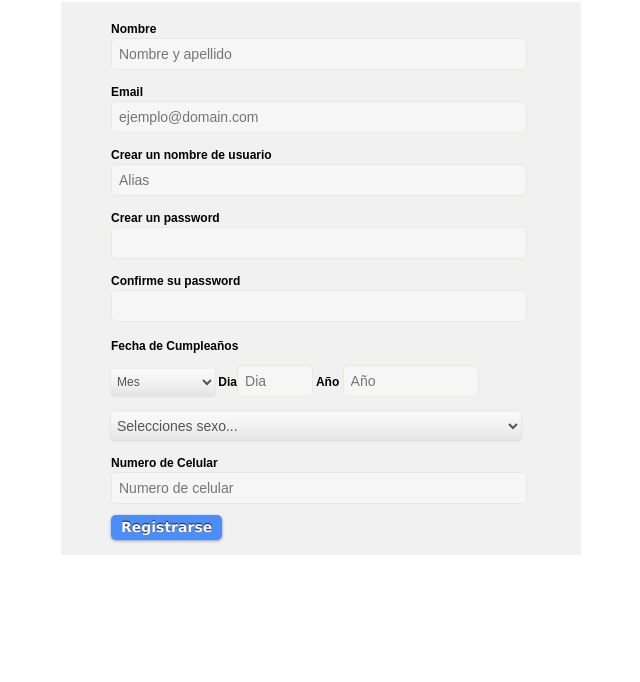
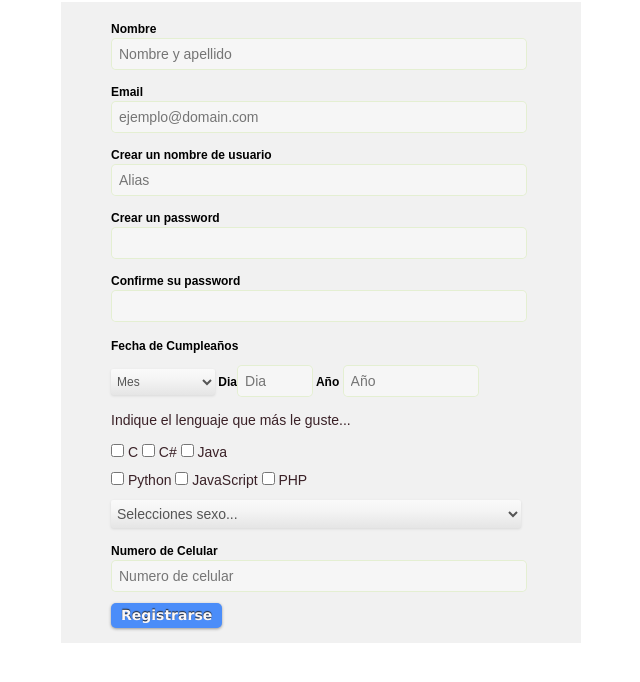
Before and after one commit to tamara01/1_Registro, a plain HTML site: page index.html in a window 1280 px wide. Shown: the part 78-760 px from the top of the page, without its empty margins (319-959 px from the left). Drawn offline with Linux system fonts and the light colour scheme.

Commit message:
Se agrega elemento checkbox

```diff
--- a/index.html
+++ b/index.html
@@ -58,6 +58,14 @@
                 <label>Año <input class="birthyear" maxlength="4" name="BirthYear" placeholder="Año" required=""></label>
               </fieldset>
 
+              <p>Indique el lenguaje que más le guste...</p><br>
+              <input type="checkbox" name="Lenguaje" > C
+              <input type="checkbox" name="Lenguaje" > C#
+              <input type="checkbox" name="Lenguaje" > Java<br>
+              <input type="checkbox" name="Lenguaje" > Python
+              <input type="checkbox" name="Lenguaje" > JavaScript
+              <input type="checkbox" name="Lenguaje" > PHP<br>
+
             <select class="select-style gender" name="gender">
             <option value="select">Selecciones sexo... </option>
             <option value="m">Mujer</option>
```
